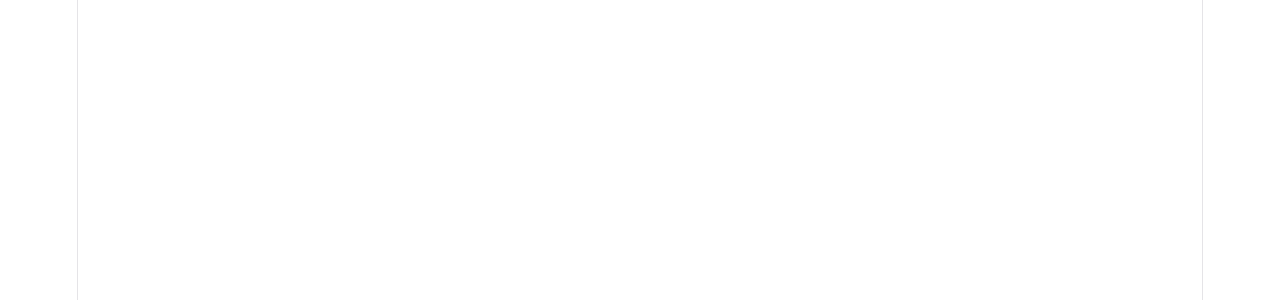
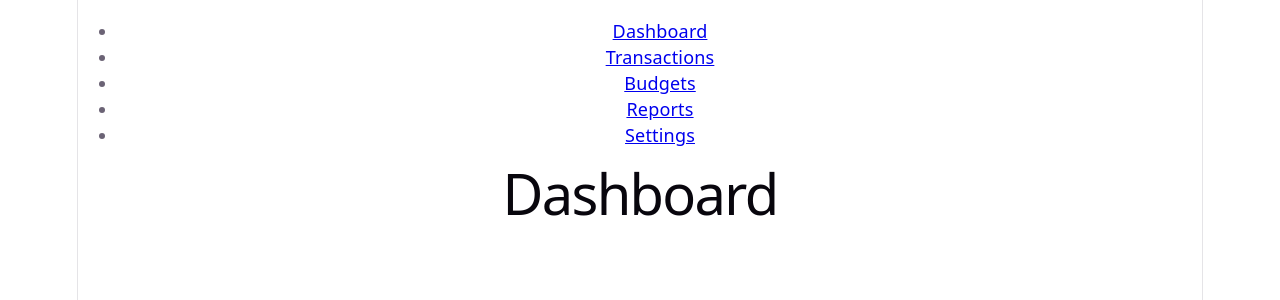
Before and after one commit to Vanish565/React_app, a React (Vite) app: page / in a window 1280 px wide. Shown: the top 300 px of the page. Built offline with nearby package versions, Linux system fonts and the light colour scheme.

Commit message:
implemented initial routing

```diff
--- a/src/App.jsx
+++ b/src/App.jsx
@@ -1,12 +1,31 @@
-import './App.css'
+import {
+  BrowserRouter,
+  Routes,
+  Route,
+} from "react-router-dom";
+
+import MainLayout from "./layouts/MainLayout";
+
+import Dashboard from "./pages/Dashboard";
+import Transactions from "./pages/Transactions";
+import Budgets from "./pages/Budgets";
+import Reports from "./pages/Reports";
+import Settings from "./pages/Settings";
 
 function App() {
-
   return (
-    <>
-
-    </>
+    <BrowserRouter>
+      <Routes>
+        <Route element={<MainLayout />}>
+          <Route path="/" element={<Dashboard />} />
+          <Route path="/transactions" element={<Transactions />} />
+          <Route path="/budgets" element={<Budgets />} />
+          <Route path="/reports" element={<Reports />} />
+          <Route path="/settings" element={<Settings />} />
+        </Route>
+      </Routes>
+    </BrowserRouter>
   );
 }
 
-export default App
+export default App;
--- a/src/layouts/MainLayout.jsx
+++ b/src/layouts/MainLayout.jsx
@@ -0,0 +1,16 @@
+import Sidebar from "../components/Sidebar";
+import { Outlet } from "react-router-dom";
+
+function MainLayout() {
+  return (
+    <div>
+      <Sidebar />
+
+      <main>
+        <Outlet />
+      </main>
+    </div>
+  );
+}
+
+export default MainLayout;
```
